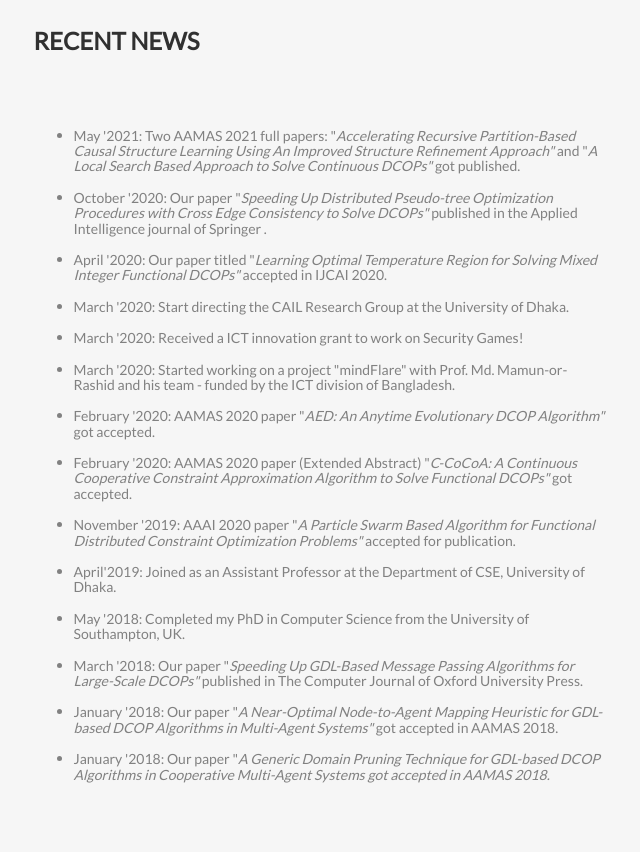
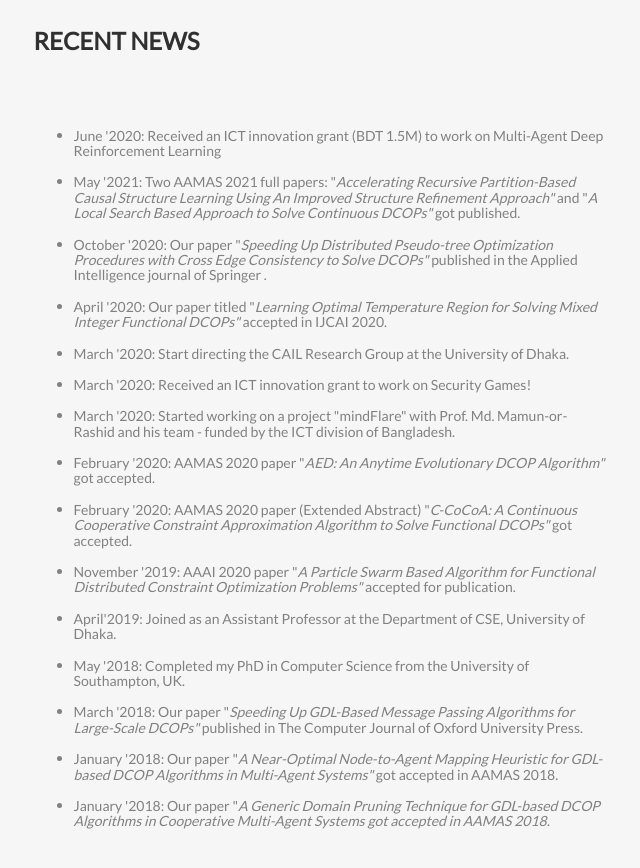
Before and after one commit to mmk1g14/web, a plain HTML site: page index.html in a window 1280 px wide. Shown: the part 1140-2008 px from the top of the page, without its empty margins (319-959 px from the left). Drawn offline with nearby package versions, Linux system fonts and the light colour scheme.

Commit message:
Update index.html

```diff
--- a/index.html
+++ b/index.html
@@ -359,12 +359,12 @@ Profile: <a href="https://scholar.google.com/citations?user=WCMwBe4AAAAJ&hl=en"
       <h2>Recent News</h2><br>
 
 	  <ul>
-
+	   <li><h5>June &#39;2020:  Received an ICT innovation grant (BDT 1.5M) to work on Multi-Agent Deep Reinforcement Learning</h4></li>
 	   <li><h5>May &#39;2021: Two AAMAS 2021 full papers: "<i>Accelerating Recursive Partition-Based Causal Structure Learning Using An Improved Structure Refinement Approach"</i> and "<i>A Local Search Based Approach to Solve Continuous DCOPs"</i> got published.  </h5></li>
 	  <li> <h5>October &#39;2020:  Our paper "<i>Speeding Up Distributed Pseudo-tree Optimization Procedures with Cross Edge Consistency to Solve DCOPs" </i> published in the Applied Intelligence journal of Springer .</h5></li>
   <li> <h5>April &#39;2020:  Our paper titled  "<i>Learning Optimal Temperature Region for Solving Mixed Integer Functional DCOPs" </i> accepted in IJCAI 2020.</h5></li>
     <li><h5>March &#39;2020:  Start directing the CAIL Research Group at the University of Dhaka. </h4></li>
-	 <li><h5>March &#39;2020:  Received a ICT innovation grant to work on Security Games! </h4></li>
+	 <li><h5>March &#39;2020:  Received an ICT innovation grant to work on Security Games! </h4></li>
 	 <li><h5>March &#39;2020:  Started working on a project "mindFlare" with Prof. Md. Mamun-or-Rashid and his team - funded by the ICT division of Bangladesh.  </h5></li>
 	 <li><h5>February &#39;2020: AAMAS 2020 paper "<i>AED: An Anytime Evolutionary DCOP Algorithm"</i> got accepted.  </h5></li>
 	<li><h5>February &#39;2020: AAMAS 2020 paper (Extended Abstract) "<i>C-CoCoA: A Continuous Cooperative Constraint Approximation Algorithm to Solve Functional DCOPs"</i> got accepted.  </h5></li>
```
